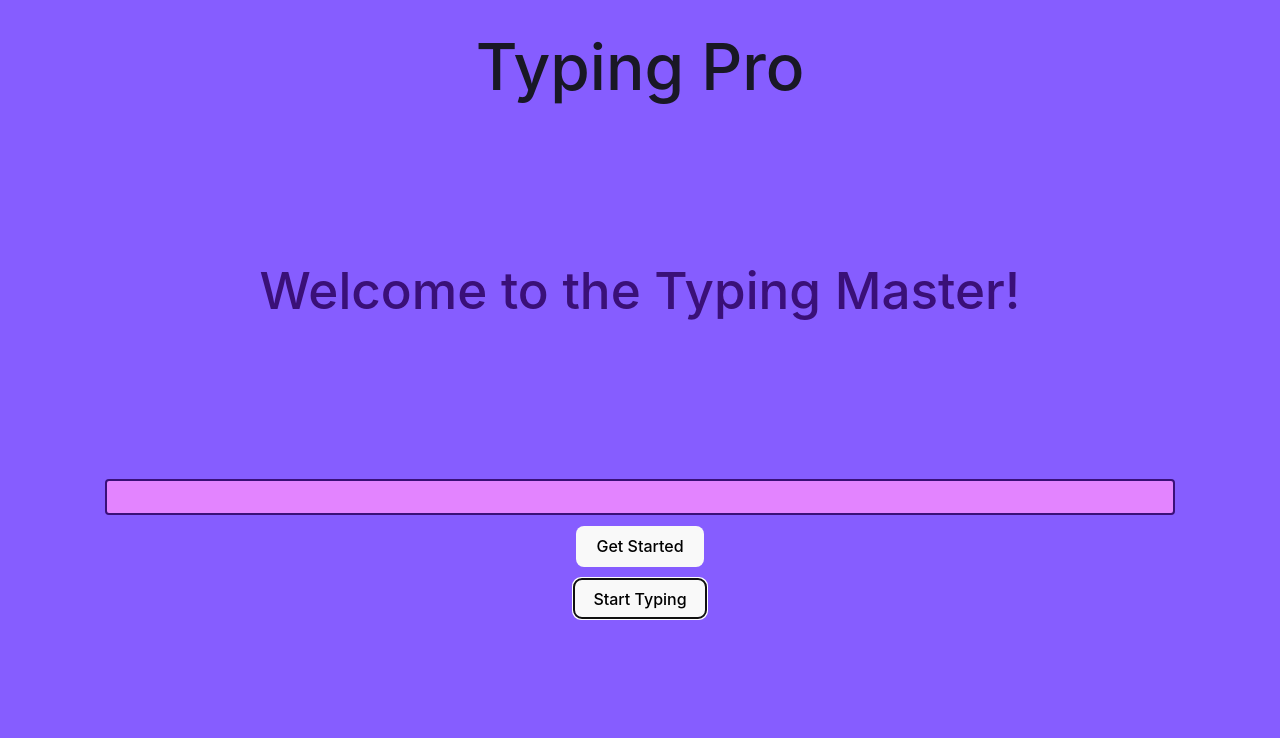
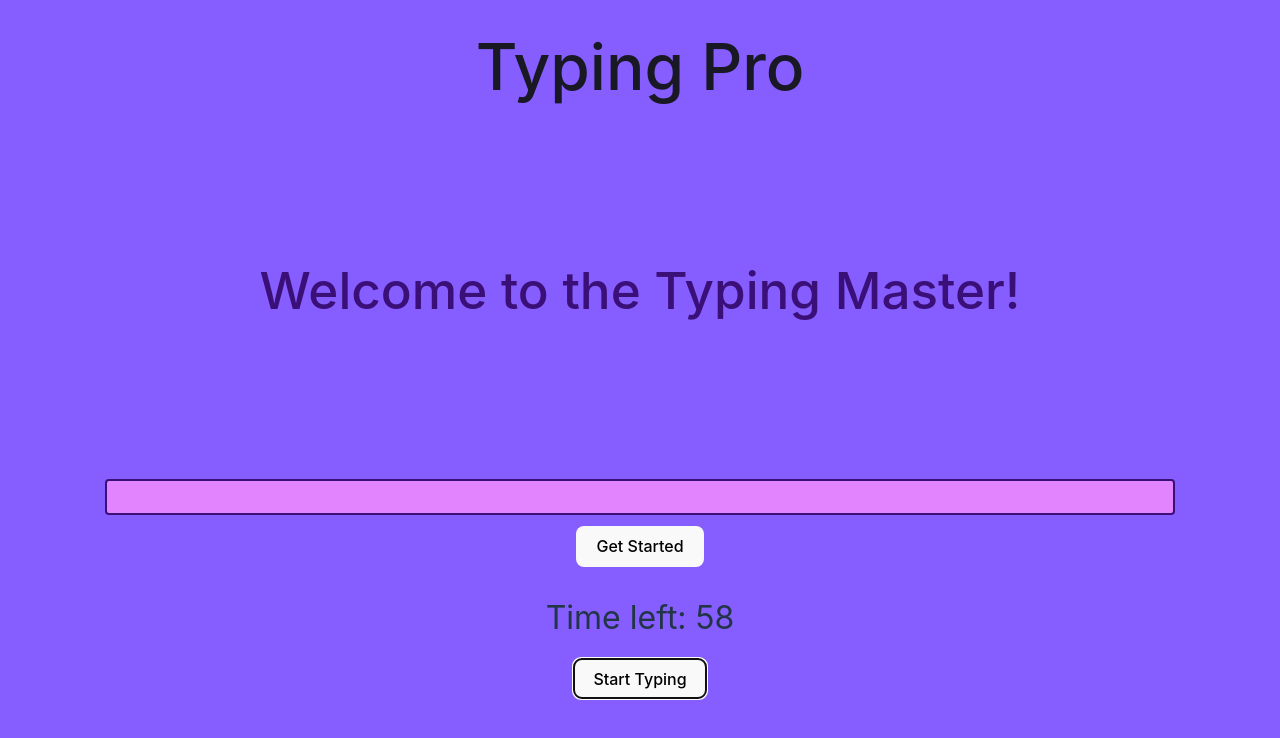
Before and after one commit to marco-boop/typingSpeedApp, a React (Vite) app: page / in a window 1280 px wide. Both pictures are taken after a click on the button "Start Typing". Shown: the top 738 px of the page. Built offline with nearby package versions, Linux system fonts and the light colour scheme.

Commit message:
timer working

```diff
--- /dev/null
+++ b/src/components/countdownTimer/CountdownTimer.jsx
@@ -0,0 +1,25 @@
+import React, { useEffect, useState } from "react";
+import styles from "./countdownTimer.module.css";
+
+const CountdownTimer = ({ startTime, setStartTime, setFinished }) => {
+  const [timeLeft, setTimeLeft] = useState(60);
+
+  useEffect(() => {
+    const timer = setTimeout(() => {
+      if (startTime && timeLeft > 0) {
+        setTimeLeft(timeLeft - 1);
+      }
+    }, 1000);
+
+    return () => clearTimeout(timer);
+    // go read more about this
+  }, [startTime, timeLeft]);
+
+  return (
+    <div className={startTime ? "" : "hidden"}>
+      <p className={styles.timeText}>Time left: {timeLeft}</p>
+    </div>
+  );
+};
+
+export default CountdownTimer;
--- /dev/null
+++ b/src/components/countdownTimer/countdownTimer.module.css
@@ -0,0 +1,4 @@
+.timeText {
+  margin: 1rem;
+  font-size: 2rem;
+}
--- a/src/pages/HomePage.jsx
+++ b/src/pages/HomePage.jsx
@@ -2,11 +2,15 @@ import React, { useState } from "react";
 import TextGenerator from "../components/textGenerator/textGenerator";
 import FormInput from "../components/formInput/FormInput";
 import Results from "../components/results/Results";
+import CountdownTimer from "../components/countdownTimer/CountdownTimer";
 
 const HomePage = () => {
   const [text, setText] = useState("this is text");
   const [input, setInput] = useState("this is input from parent");
   const [textImported, setTextImported] = useState(false);
+
+  const [startTime, setStartTime] = useState(false);
+  const [finished, setFinished] = useState(false);
 
   const getParagraph = (paragraph) => {
     setText(paragraph);
@@ -26,6 +30,12 @@ const HomePage = () => {
         setTextImported={setTextImported}
       />
 
+      <CountdownTimer
+        startTime={startTime}
+        setStartTime={setStartTime}
+        setFinished={setFinished}
+      />
+
       <FormInput
         text={text}
         input={input}
@@ -36,7 +46,7 @@ const HomePage = () => {
       {/* <Results text={text} input={input} /> */}
 
       <div>
-        <button>Start Typing</button>
+        <button onClick={() => setStartTime(true)}>Start Typing</button>
       </div>
       <div className="btn-restart hidden">
         <button>Restart</button>
```
